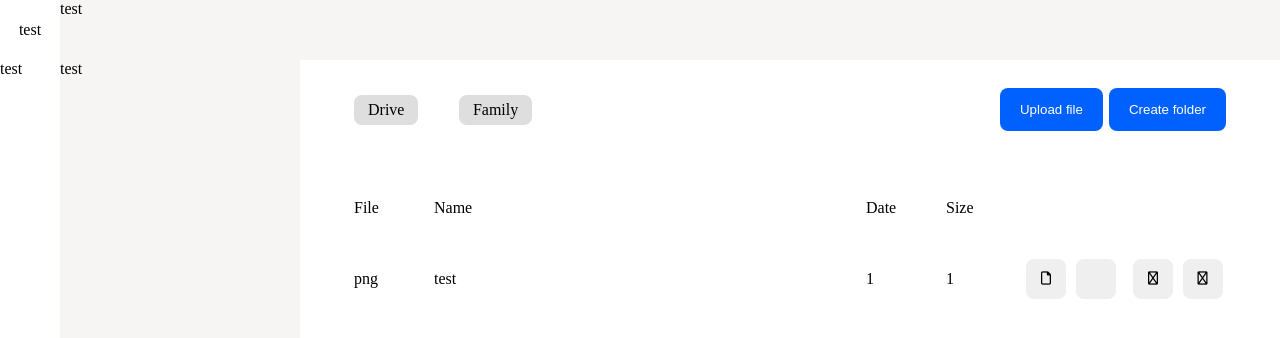
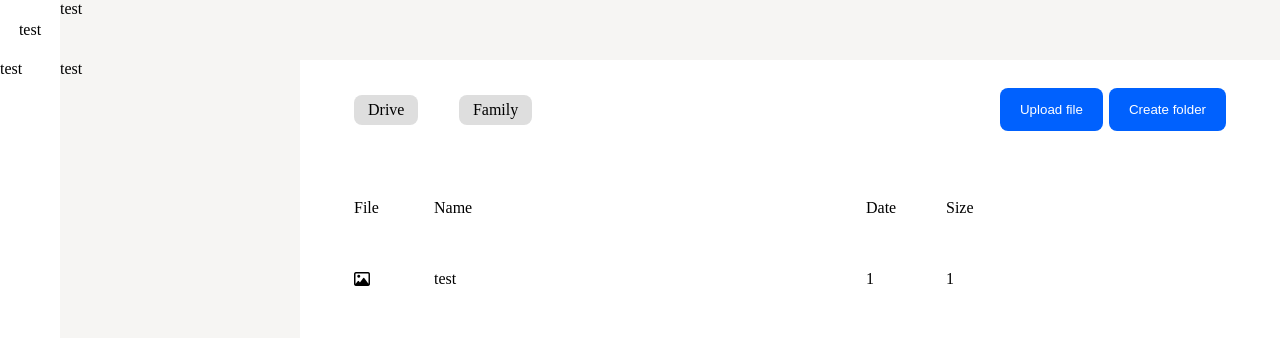
Before and after one commit to holestorage/client-legacy, a React (Create React App) app: page /app in a window 1280 px wide. Shown: the top 338 px of the page. Built offline with nearby package versions, Linux system fonts and the light colour scheme.

Commit message:
feat: file icon

```diff
--- a/src/components/ui/list/file/file-list.jsx
+++ b/src/components/ui/list/file/file-list.jsx
@@ -7,7 +7,7 @@ import Section from "../section/section/section";
 export default function FileList() {
     const list = [
         {
-            file: 'png',
+            type: 'image/png',
             name: 'test',
             date: '1',
             size: 1
--- a/src/components/ui/list/file/file/file.jsx
+++ b/src/components/ui/list/file/file/file.jsx
@@ -1,5 +1,7 @@
 import style from "./file.module.css";
+
 import ToolList from "../../tool/tool-list";
+import FileIcon from "./icon/file-icon";
 
 export default function File({value}) {
     const section = [
@@ -70,11 +72,13 @@ export default function File({value}) {
 
     return (
         <div className={style.container}>
-            <p>{value.file}</p>
+            <FileIcon type={value.type} />
             <p>{value.name}</p>
             <p>{value.date}</p>
             <p>{value.size}</p>
-            <ToolList section={section.filter(item => item.featured)} />
+            <div className={style.content}>
+                <ToolList section={section.filter(item => item.featured)} />
+            </div>
         </div>
     )
 }
--- a/src/components/ui/list/file/file/file.module.css
+++ b/src/components/ui/list/file/file/file.module.css
@@ -6,3 +6,11 @@
 .container:hover {
     background: var(--theme-palette-main-hover);
 }
+
+.container .content {
+    visibility: hidden;
+}
+
+.container:hover .content {
+    visibility: visible;
+}
--- /dev/null
+++ b/src/components/ui/list/file/file/icon/file-icon.jsx
@@ -0,0 +1,69 @@
+export default function FileIcon({type}) {
+    const value = {
+        fallback: {
+            icon: 'fa-light fa-file'
+        },
+        types: {
+            list: [
+                {
+                    "name": "image",
+                    "icon": "fa-regular fa-image",
+                    "list": [
+                        {"extension": "jpg", "mimetype": "image/jpeg"},
+                        {"extension": "jpeg", "mimetype": "image/jpeg"},
+                        {"extension": "png", "mimetype": "image/png"},
+                        {"extension": "gif", "mimetype": "image/gif"},
+                        {"extension": "bmp", "mimetype": "image/bmp"},
+                        {"extension": "tiff", "mimetype": "image/tiff"},
+                        {"extension": "webp", "mimetype": "image/webp"},
+                        {"extension": "svg", "mimetype": "image/svg+xml"},
+                        {"extension": "ico", "mimetype": "image/x-icon"}
+                    ]
+                },
+                {
+                    "name": "video",
+                    "icon": "fa-regular fa-video",
+                    "list": [
+                        {"extension": "mp4", "mimetype": "video/mp4"},
+                        {"extension": "webm", "mimetype": "video/webm"},
+                        {"extension": "mov", "mimetype": "video/quicktime"},
+                        {"extension": "avi", "mimetype": "video/x-msvideo"},
+                        {"extension": "wmv", "mimetype": "video/x-ms-wmv"},
+                        {"extension": "mkv", "mimetype": "video/x-matroska"},
+                        {"extension": "flv", "mimetype": "video/x-flv"},
+                        {"extension": "m4v", "mimetype": "video/x-m4v"},
+                        {"extension": "mpeg", "mimetype": "video/mpeg"},
+                        {"extension": "3gp", "mimetype": "video/3gpp"}
+                    ]
+                },
+                {
+                    "name": "executable",
+                    "icon": "fa-regular fa-cogs",
+                    "list": [
+                        {"extension": "exe", "mimetype": "application/x-msdownload"},
+                        {"extension": "msi", "mimetype": "application/x-msi"},
+                        {"extension": "dmg", "mimetype": "application/x-apple-diskimage"},
+                        {"extension": "deb", "mimetype": "application/x-debian-package"},
+                        {"extension": "rpm", "mimetype": "application/x-rpm"},
+                        {"extension": "apk", "mimetype": "application/vnd.android.package-archive"}
+                    ]
+                },
+                {
+                    "name": "font",
+                    "icon": "fa-regular fa-font",
+                    "list": [
+                        {"extension": "ttf", "mimetype": "font/ttf"},
+                        {"extension": "otf", "mimetype": "font/otf"},
+                        {"extension": "woff", "mimetype": "font/woff"},
+                        {"extension": "woff2", "mimetype": "font/woff2"},
+                        {"extension": "eot", "mimetype": "application/vnd.ms-fontobject"}
+                    ]
+                }
+            ]
+        }
+    }
+
+    return (
+        <i className={value.types.list.find((value) => value.list.some((item) => item.mimetype === type))?.icon || 'fa-regular fa-file'} />
+    )
+}
```
